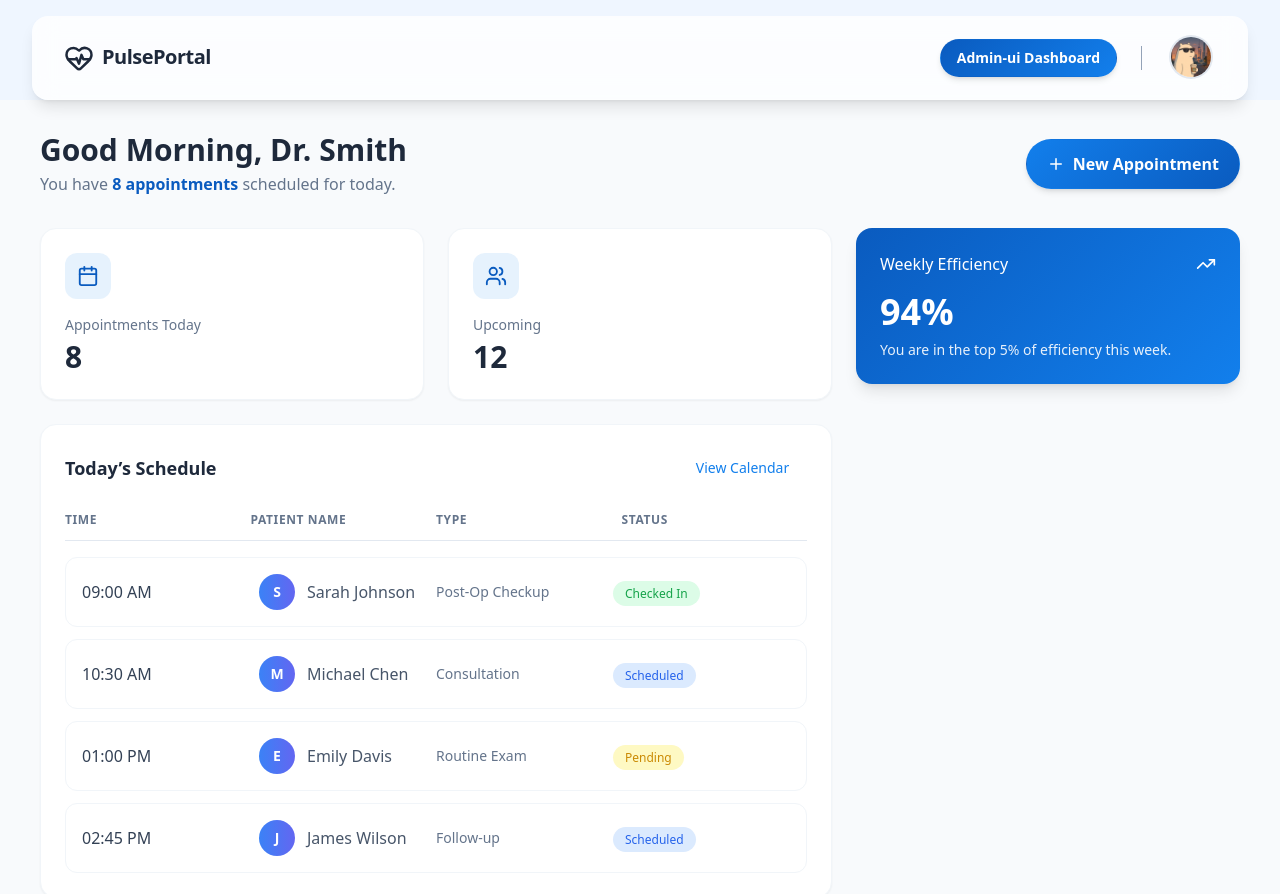
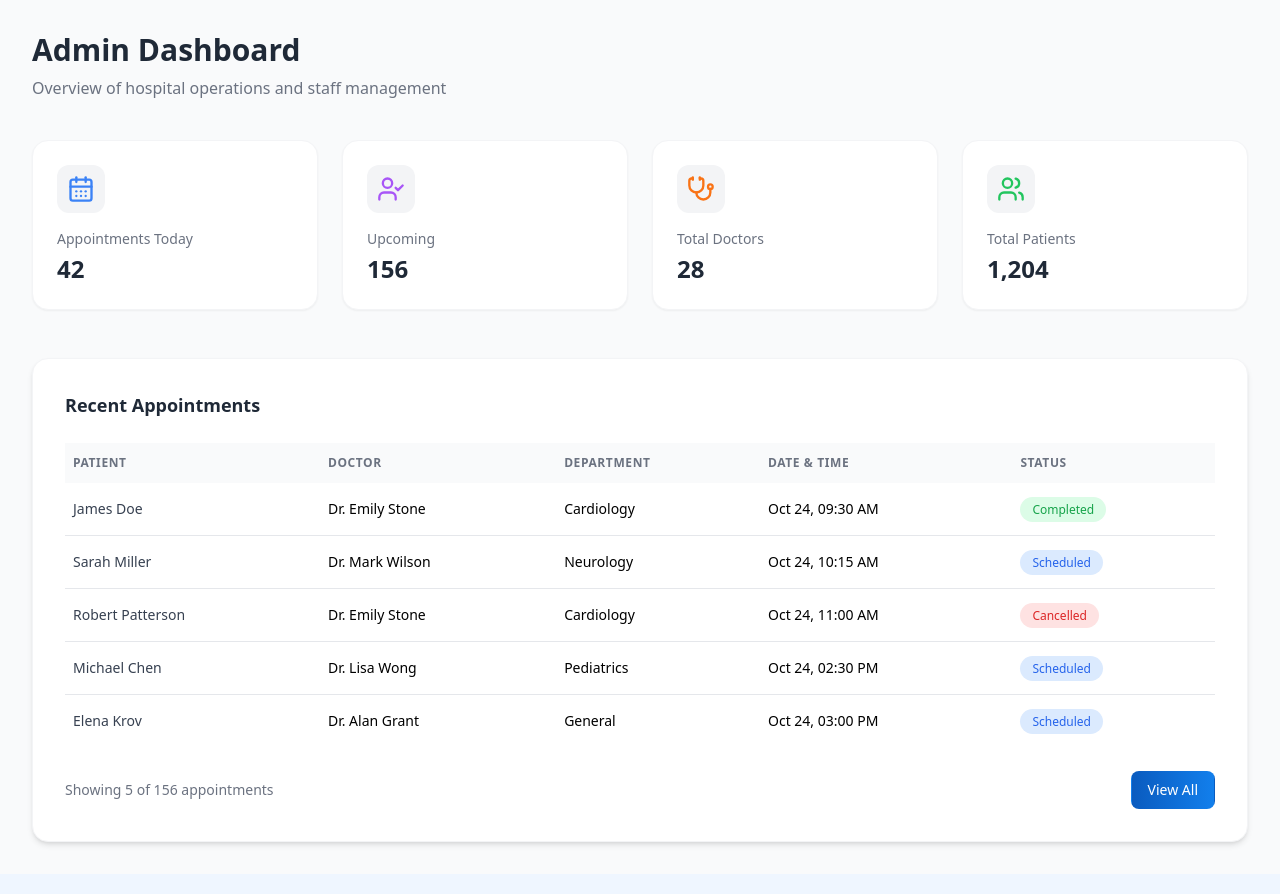
Before and after one commit to ArKooSaHaa/PulsePortal, a React (Vite) app in the folder client/: page /admin-ui in a window 1280 px wide. Shown: the top 894 px of the page. Built offline with nearby package versions, Linux system fonts and the light colour scheme.

Commit message:
Added admin dashboard UI

```diff
--- a/client/src/App.jsx
+++ b/client/src/App.jsx
@@ -3,6 +3,7 @@ import AuthPage from "./pages/AuthPage";
 import Navbar from "./components/Navbar";
 import { roleRoutes } from "./config/roleRoutes";
 import HomePage from "./pages/HomePage";
+import AdminDashboard from "./pages/AdminDashboard";
 
 // Layout wraps navbar + child component
 function RoleLayout() {
@@ -33,6 +34,7 @@ function App() {
                 </Route>
 
                 <Route path="/auth" element={<AuthPage />} />
+                <Route path="/admin-ui" element={<AdminDashboard />} />
             </Routes>
         </BrowserRouter>
     );
--- /dev/null
+++ b/client/src/pages/AdminDashboard.jsx
@@ -0,0 +1,216 @@
+import { motion } from "framer-motion";
+import {
+  CalendarDays,
+  Users,
+  UserCheck,
+  Stethoscope,
+} from "lucide-react";
+
+const cardVariants = {
+  hidden: { opacity: 0, y: 40 },
+  visible: (i) => ({
+    opacity: 1,
+    y: 0,
+    transition: {
+      delay: i * 0.15,
+      duration: 0.5,
+      ease: "easeOut",
+    },
+  }),
+};
+
+const rowVariants = {
+  hidden: { opacity: 0, x: -30 },
+  visible: (i) => ({
+    opacity: 1,
+    x: 0,
+    transition: {
+      delay: i * 0.08,
+      duration: 0.4,
+    },
+  }),
+};
+
+export default function AdminDashboard() {
+  const stats = [
+    {
+      title: "Appointments Today",
+      value: 42,
+      icon: <CalendarDays size={28} />,
+      color: "text-blue-500",
+    },
+    {
+      title: "Upcoming",
+      value: 156,
+      icon: <UserCheck size={28} />,
+      color: "text-purple-500",
+    },
+    {
+      title: "Total Doctors",
+      value: 28,
+      icon: <Stethoscope size={28} />,
+      color: "text-orange-500",
+    },
+    {
+      title: "Total Patients",
+      value: "1,204",
+      icon: <Users size={28} />,
+      color: "text-green-500",
+    },
+  ];
+
+  const appointments = [
+    {
+      name: "James Doe",
+      doctor: "Dr. Emily Stone",
+      dept: "Cardiology",
+      date: "Oct 24, 09:30 AM",
+      status: "Completed",
+    },
+    {
+      name: "Sarah Miller",
+      doctor: "Dr. Mark Wilson",
+      dept: "Neurology",
+      date: "Oct 24, 10:15 AM",
+      status: "Scheduled",
+    },
+    {
+      name: "Robert Patterson",
+      doctor: "Dr. Emily Stone",
+      dept: "Cardiology",
+      date: "Oct 24, 11:00 AM",
+      status: "Cancelled",
+    },
+    {
+      name: "Michael Chen",
+      doctor: "Dr. Lisa Wong",
+      dept: "Pediatrics",
+      date: "Oct 24, 02:30 PM",
+      status: "Scheduled",
+    },
+    {
+      name: "Elena Krov",
+      doctor: "Dr. Alan Grant",
+      dept: "General",
+      date: "Oct 24, 03:00 PM",
+      status: "Scheduled",
+    },
+  ];
+
+  return (
+    <div className="min-h-screen bg-gray-50 p-8">
+      {/* Header */}
+      <motion.div
+        initial={{ opacity: 0, y: -20 }}
+        animate={{ opacity: 1, y: 0 }}
+        transition={{ duration: 0.5 }}
+        className="mb-10"
+      >
+        <h1 className="text-3xl font-bold text-gray-800">
+          Admin Dashboard
+        </h1>
+        <p className="text-gray-500 mt-2">
+          Overview of hospital operations and staff management
+        </p>
+      </motion.div>
+
+      {/* Stats Section */}
+      <div className="grid grid-cols-1 md:grid-cols-2 xl:grid-cols-4 gap-6 mb-12">
+        {stats.map((stat, i) => (
+          <motion.div
+            key={stat.title}
+            custom={i}
+            variants={cardVariants}
+            initial="hidden"
+            animate="visible"
+            whileHover={{ scale: 1.05 }}
+            className="bg-white p-6 rounded-2xl shadow-sm border border-gray-100"
+          >
+            <div
+              className={`w-12 h-12 flex items-center justify-center rounded-xl bg-gray-100 mb-4 ${stat.color}`}
+            >
+              {stat.icon}
+            </div>
+            <h2 className="text-sm text-gray-500">{stat.title}</h2>
+            <p className="text-2xl font-bold text-gray-800 mt-1">
+              {stat.value}
+            </p>
+          </motion.div>
+        ))}
+      </div>
+
+      {/* Recent Appointments */}
+      <motion.div
+        initial={{ opacity: 0 }}
+        animate={{ opacity: 1 }}
+        transition={{ delay: 0.4 }}
+        className="bg-white rounded-2xl shadow-md border border-gray-100 p-8"
+      >
+        <div className="flex justify-between items-center mb-6">
+          <h2 className="text-lg font-semibold text-gray-800">
+            Recent Appointments
+          </h2>
+        </div>
+
+        <div className="overflow-x-auto">
+          <table className="w-full text-sm">
+            <thead className="bg-gray-50 text-gray-500 uppercase text-xs tracking-wider">
+              <tr>
+                <th className="text-left py-3 px-2">PATIENT</th>
+                <th className="text-left py-3 px-2">DOCTOR</th>
+                <th className="text-left py-3 px-2">DEPARTMENT</th>
+                <th className="text-left py-3 px-2">DATE & TIME</th>
+                <th className="text-left py-3 px-2">STATUS</th>
+              </tr>
+            </thead>
+            <tbody>
+              {appointments.map((item, i) => (
+                <tr
+                  className="border-b last:border-none hover:bg-gray-50 transition" key={i}
+                >
+                  <td className="py-4 px-2 font-medium text-gray-700">
+                    {item.name}
+                  </td>
+                  <td className="py-4 px-2">{item.doctor}</td>
+                  <td className="py-4 px-2">{item.dept}</td>
+                  <td className="py-4 px-2">{item.date}</td>
+                  <td className="py-4 px-2">
+                    <span
+                      className={`px-3 py-1 rounded-full text-xs font-medium ${
+                        item.status === "Completed"
+                          ? "bg-green-100 text-green-600"
+                          : item.status === "Scheduled"
+                          ? "bg-blue-100 text-blue-600"
+                          : "bg-red-100 text-red-600"
+                      }`}
+                    >
+                      {item.status}
+                    </span>
+                  </td>
+                </tr>
+              ))}
+            </tbody>
+          </table>
+        </div>
+
+        {/* Pagination Section */}
+        <div className="flex justify-between items-center mt-6">
+          <p className="text-sm text-gray-500">
+            Showing 5 of 156 appointments
+          </p>
+
+          <div className="flex items-center gap-2">
+
+             <button className="px-4 py-2 text-sm text-white rounded-lg hover:opacity-90 transition-all"
+               style={{ background: "linear-gradient(to right, #0a5bbf, #127fec)" }}
+             >
+                View All
+              </button>
+
+
+          </div>
+        </div>
+      </motion.div>
+    </div>
+  );
+}
```
Also changed, not shown: client/src/config/roleRoutes.jsx (+12 -8 lines).
